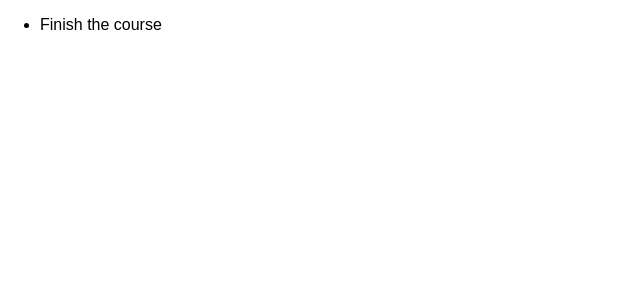
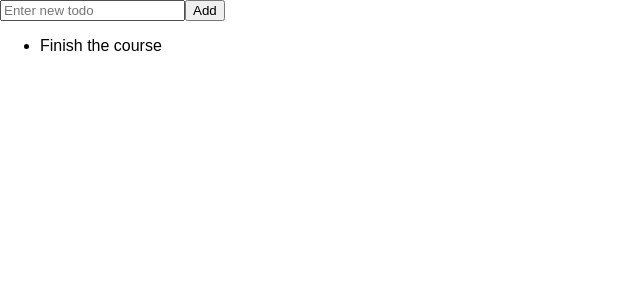
Before and after one commit to JuliaLojek/ts-with-react, a React (Create React App) app: page / in a window 1280 px wide. Shown: the top 300 px of the page, without its empty margins (0-640 px from the left). Built offline with nearby package versions, Linux system fonts and the light colour scheme.

Commit message:
todos adding works

```diff
--- a/src/App.tsx
+++ b/src/App.tsx
@@ -1,11 +1,29 @@
-import React from "react";
+import React, { useState } from "react";
 import TodoList from "./components/TodoList";
+import AddTodoForm from "./components/AddTodoForm";
+
+export interface Todo {
+  id: string;
+  text: string;
+}
 
 const App: React.FC = () => {
-  const todos = [{ id: "t1", text: "Finish the course" }];
+  const defaultTodos = [{ id: "t1", text: "Finish the course" }];
+
+  const [todos, setTodos] = useState(defaultTodos);
+
+  const addNewTodo = (todoText: string) => {
+    const newTodo: Todo = {
+      id: Math.random().toString(),
+      text: todoText,
+    };
+    const newTodos = [...todos, newTodo];
+    setTodos(newTodos);
+  };
 
   return (
     <div className="App">
+      <AddTodoForm addNewTodo={addNewTodo} />
       <TodoList todos={todos} />
     </div>
   );
--- /dev/null
+++ b/src/components/AddTodoForm.tsx
@@ -0,0 +1,28 @@
+import React, { useState, ChangeEvent } from "react";
+
+interface AddTodoFormProps {
+  addNewTodo: (a: string) => void;
+}
+
+const AddTodoForm: React.FC<AddTodoFormProps> = (props) => {
+  const [newTodoText, setNewTodoText] = useState("");
+
+  const inputChangeHandler = (event: ChangeEvent<HTMLInputElement>) => {
+    setNewTodoText(event.target.value);
+  }
+
+  const submitHandler = (event: React.FormEvent) => {
+    event.preventDefault();
+    props.addNewTodo(newTodoText);
+    setNewTodoText("");
+  }
+
+  return (
+    <form onSubmit={submitHandler}>
+      <input type="text" placeholder="Enter new todo" value={newTodoText} onChange={inputChangeHandler} />
+      <button type="submit">Add</button>
+    </form>
+  );
+};
+
+export default AddTodoForm;
```
